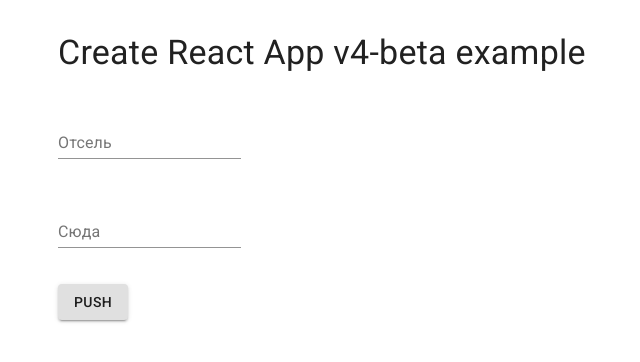
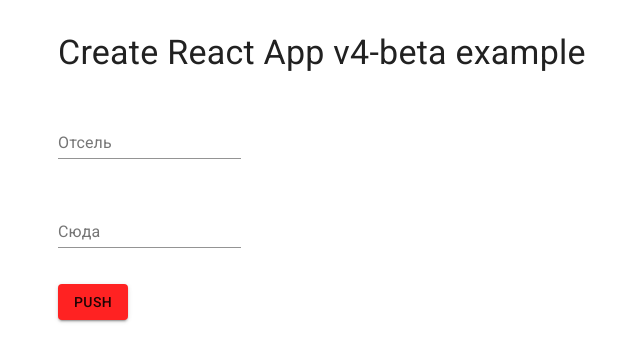
Before and after one commit to demon24ru/mui-json-generator, a React (Create React App) app: page / in a window 1280 px wide. Shown: the top 362 px of the page, without its empty margins (306-946 px from the left). Built offline with nearby package versions, Linux system fonts and the light colour scheme.

Commit message:
добавлено работа с вложенными объектами в state

```diff
--- a/package.json
+++ b/package.json
@@ -10,6 +10,7 @@
   },
   "dependencies": {
     "@material-ui/core": "latest",
+    "lodash": "latest",
     "mobx": "latest",
     "mobx-react": "latest",
     "clsx": "latest",
--- a/src/App.js
+++ b/src/App.js
@@ -1,6 +1,7 @@
 import React from 'react';
 import { observable, action, autorun } from 'mobx';
 import { observer, inject, Provider } from 'mobx-react';
+import {cloneDeep, omit} from 'lodash';
 import Container from '@material-ui/core/Container';
 import * as Mui from '@material-ui/core';
 import shema from './shema';
@@ -13,6 +14,8 @@
     for (const key in sh) {
         const {component} = sh[key];
         const prps = sh[key].state;
+
+        ///////////////////////////////////////////////////////
         if (inpts.indexOf( component ) !== -1) {
             prps.value === undefined && (prps.value = "");
             component == "Checkbox" && (prps.checked === undefined && (prps.checked = false));
@@ -22,13 +25,12 @@
                 } else prps.value = e.target.value;
             });
         }
+        ////////////////////////////////////////////////////////////
+
         const {child, ...other} = prps;
         el.push(React.createElement(
-            inject(() => {
-                const {child, ...other} = prps;
-                return({...other});
-            })(observer(Mui[component])),
-            {key, ...other},
+            inject(() => (cloneDeep(omit(prps, ["child"]))))(observer(Mui[component])),
+            Object.assign({key}, cloneDeep(omit(prps, ["child"]))),
             child && generator(child)
         ));
     }
--- a/src/shema.js
+++ b/src/shema.js
@@ -58,6 +58,9 @@
                                         window.$z.box1.state.child.box2.state.child.div1.state.child.TextField1.state.value = "454545";
                                         console.log(window.$z.box1.state.child.box2.state.child.div1.state.child.TextField1.state.value);
                                     },
+                                    style: {
+                                      backgroundColor : "#ff2222"
+                                    },
                                     child: "Push"
                                 }
                             }
```
